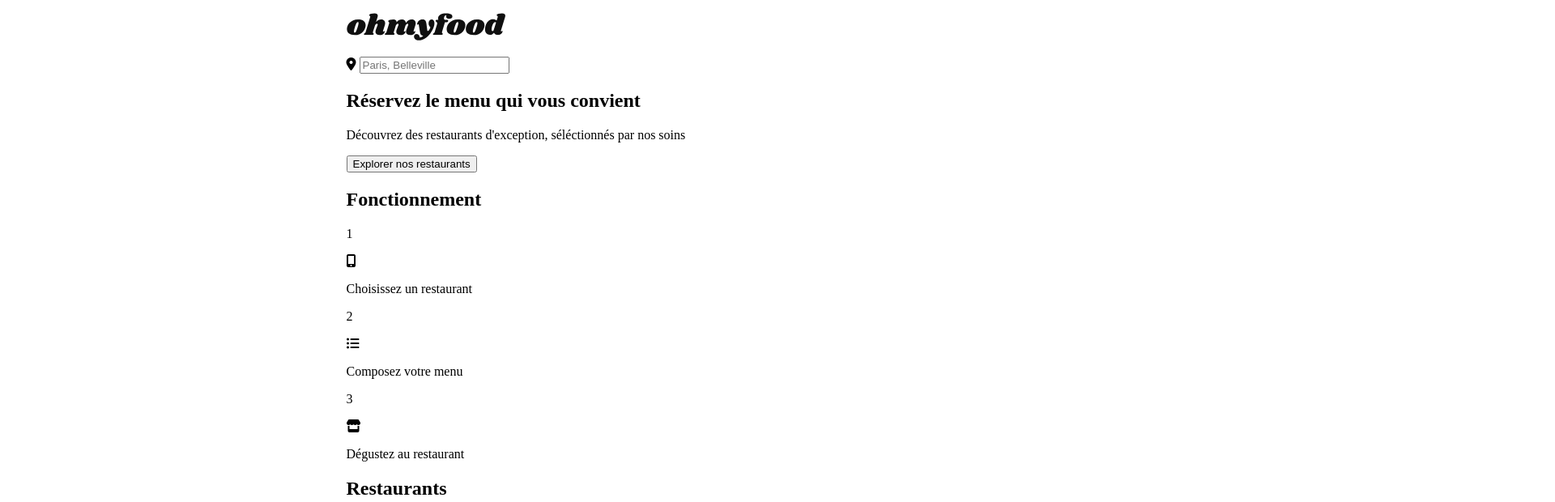
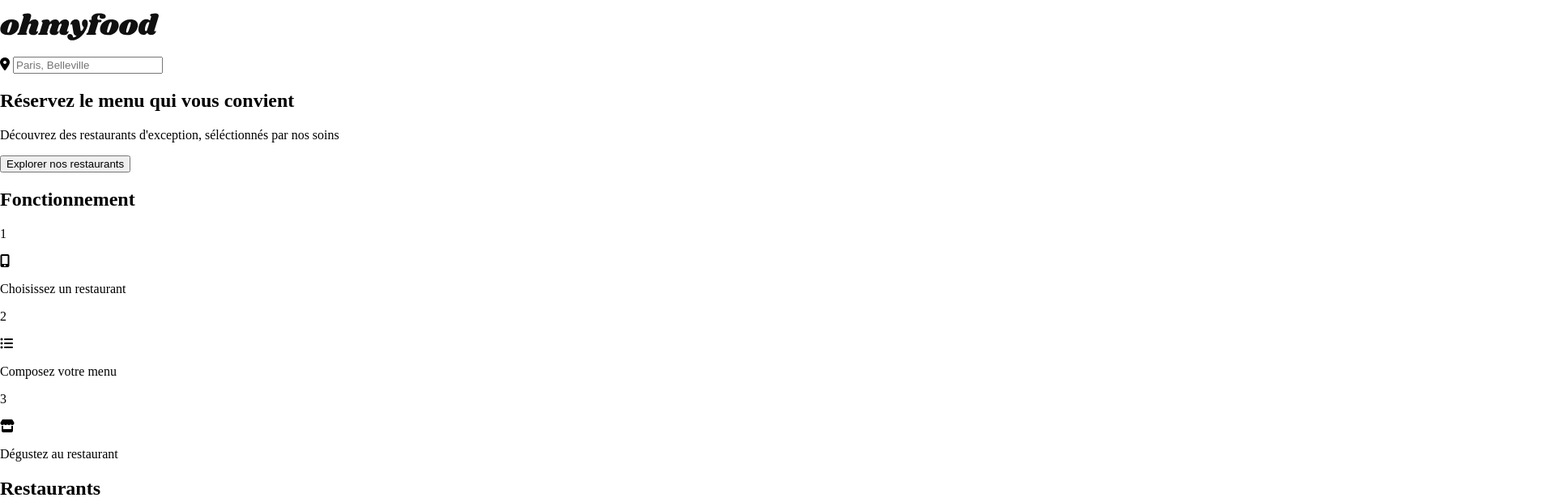
Before and after one commit to TheoCaudan/P3_CaudanTheo_12062021, a plain HTML site: page index.html in a window 1280 px wide. Shown: the top 620 px of the page at 81% size, 1920 px wide, since content can reach past the window. Drawn offline with nearby package versions, Linux system fonts and the light colour scheme; files that its build step writes are made by us from their sources.

Commit message:
Fix max-width for screen to prevent a larger screen to have something ugly

```diff
--- a/style/style.scss
+++ b/style/style.scss
@@ -2,6 +2,6 @@ body {
     margin-left: auto;
     margin-right: auto;
     width: 100%;
-    max-width: 425px;
+    max-width: 1440px;
   }
 .uselessTitle { display: none }
```
